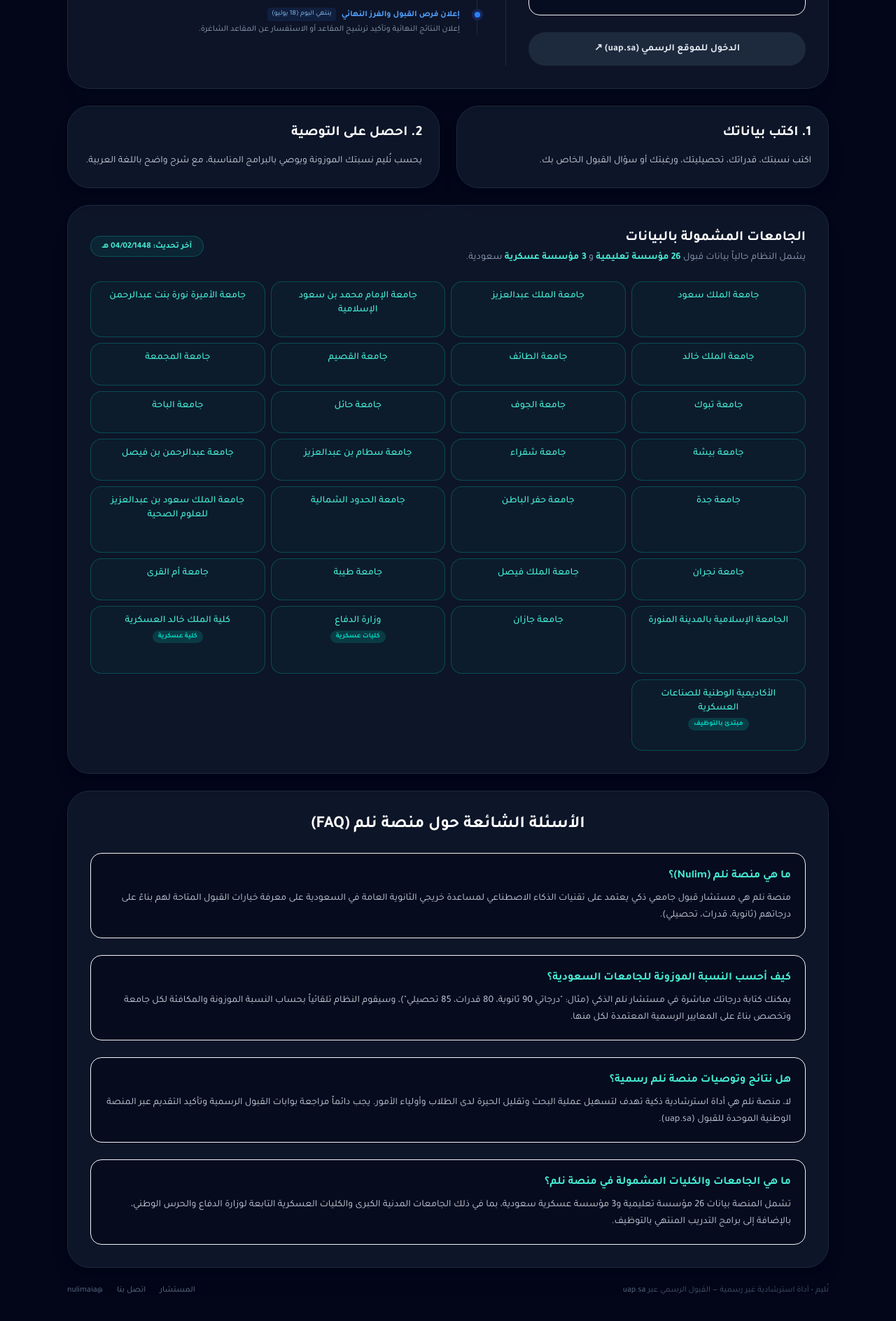
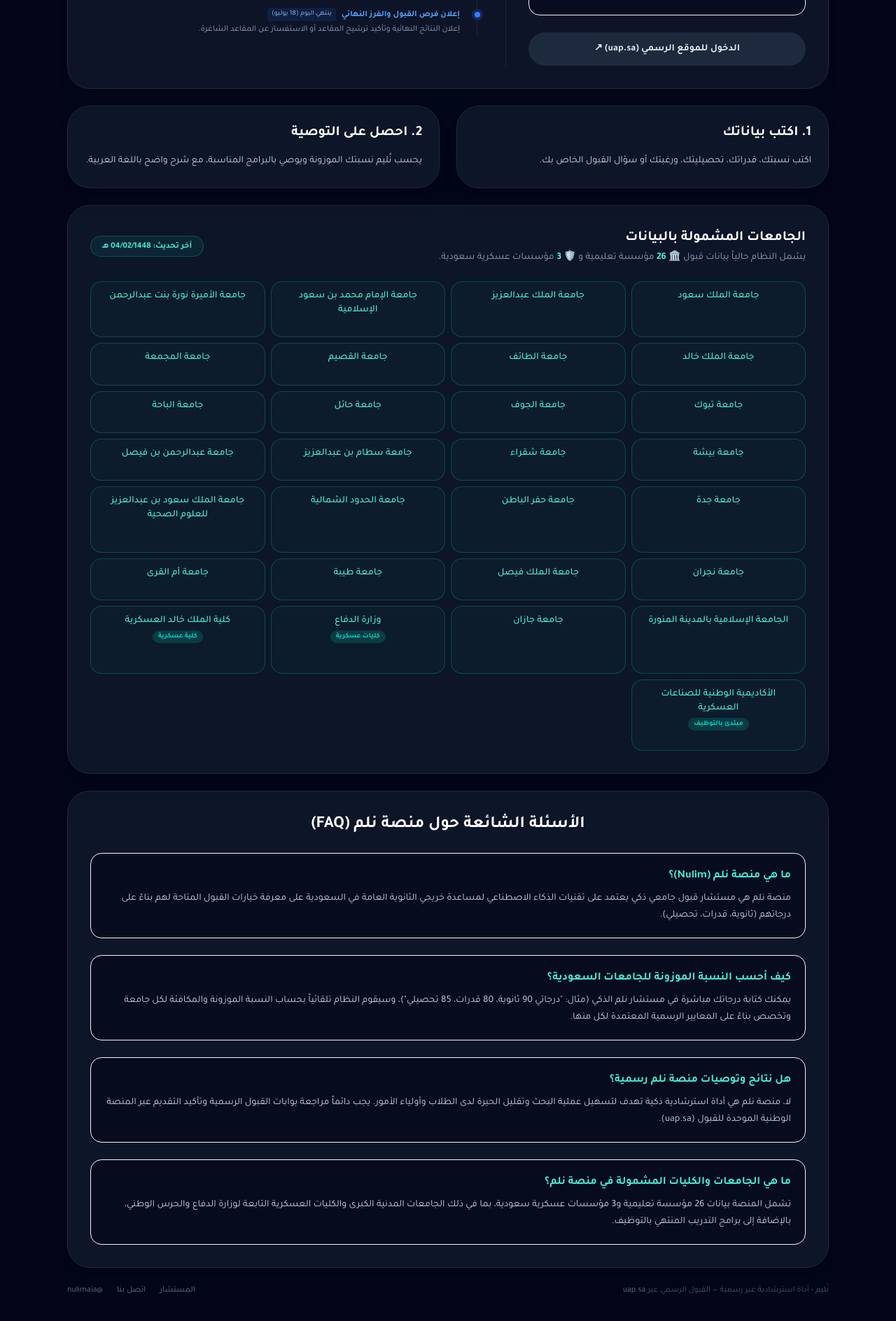
Before and after one commit to aboyasser/nulim, a Next.js app: page / in a window 1280 px wide. Shown: the part 1119-3007 px from the top of the page at 70% size. Built offline with nearby package versions, Linux system fonts and the light colour scheme.

Commit message:
last uni

```diff
--- a/app/page.tsx
+++ b/app/page.tsx
@@ -259,9 +259,13 @@
               <h2 className="text-xl font-semibold text-white">الجامعات المشمولة بالبيانات</h2>
               <p className="mt-1 text-sm text-slate-400">
                 يشمل النظام حالياً بيانات قبول{' '}
-                <span className="font-semibold text-teal-300">{EDUCATIONAL_INSTITUTIONS_COUNT} مؤسسة تعليمية</span>
+                <span aria-hidden="true">🏛️ </span>
+                <span className="font-bold text-teal-300">{EDUCATIONAL_INSTITUTIONS_COUNT}</span>
+                {' '}مؤسسة تعليمية
                 {' '}و{' '}
-                <span className="font-semibold text-teal-300">{MILITARY_INSTITUTIONS_COUNT} مؤسسة عسكرية</span>
+                <span aria-hidden="true">🛡️ </span>
+                <span className="font-bold text-teal-300">{MILITARY_INSTITUTIONS_COUNT}</span>
+                {' '}مؤسسات عسكرية
                 {' '}سعودية.
               </p>
             </div>
@@ -326,7 +330,7 @@
             <div className="rounded-2xl bg-slate-950/60 p-5 border border-slate-850">
               <h3 className="text-base font-semibold text-teal-300 mb-2">ما هي الجامعات والكليات المشمولة في منصة نلم؟</h3>
               <p className="text-sm text-slate-300 leading-6">
-                تشمل المنصة بيانات {EDUCATIONAL_INSTITUTIONS_COUNT} مؤسسة تعليمية و{MILITARY_INSTITUTIONS_COUNT} مؤسسة عسكرية سعودية، بما في ذلك الجامعات المدنية الكبرى والكليات العسكرية التابعة لوزارة الدفاع والحرس الوطني، بالإضافة إلى برامج التدريب المنتهي بالتوظيف.
+                تشمل المنصة بيانات {EDUCATIONAL_INSTITUTIONS_COUNT} مؤسسة تعليمية و{MILITARY_INSTITUTIONS_COUNT} مؤسسات عسكرية سعودية، بما في ذلك الجامعات المدنية الكبرى والكليات العسكرية التابعة لوزارة الدفاع والحرس الوطني، بالإضافة إلى برامج التدريب المنتهي بالتوظيف.
               </p>
             </div>
           </div>
@@ -369,7 +373,7 @@
                   "name": "ما هي الجامعات والكليات المشمولة في منصة نلم؟",
                   "acceptedAnswer": {
                   "@type": "Answer",
-                    "text": `تشمل المنصة بيانات ${EDUCATIONAL_INSTITUTIONS_COUNT} مؤسسة تعليمية و${MILITARY_INSTITUTIONS_COUNT} مؤسسة عسكرية سعودية، بما في ذلك الجامعات المدنية الكبرى والكليات العسكرية التابعة لوزارة الدفاع والحرس الوطني، بالإضافة إلى برامج التدريب المنتهي بالتوظيف.`
+                    "text": `تشمل المنصة بيانات ${EDUCATIONAL_INSTITUTIONS_COUNT} مؤسسة تعليمية و${MILITARY_INSTITUTIONS_COUNT} مؤسسات عسكرية سعودية، بما في ذلك الجامعات المدنية الكبرى والكليات العسكرية التابعة لوزارة الدفاع والحرس الوطني، بالإضافة إلى برامج التدريب المنتهي بالتوظيف.`
                   }
                 }
               ]
```
